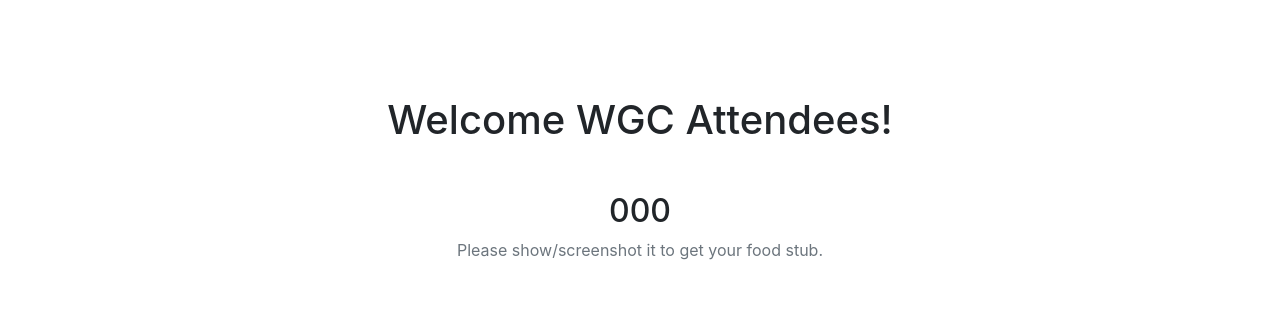
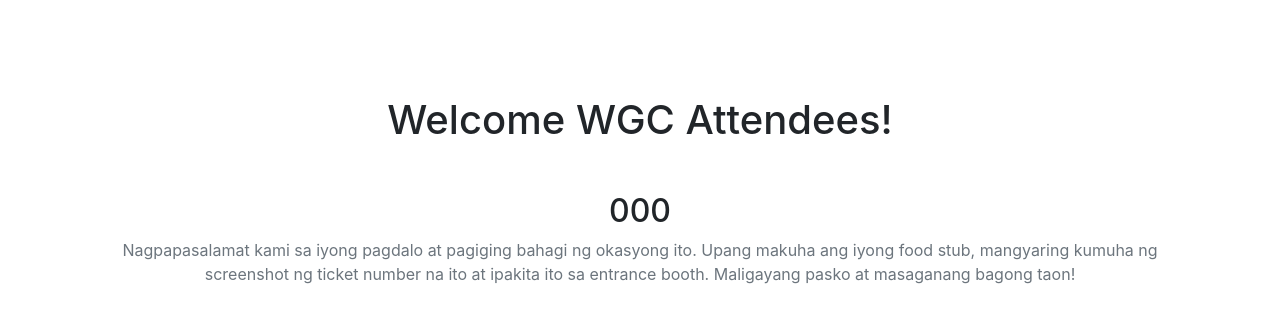
Before and after one commit to benjaminmeneque/invitation, a Django app: page /invitation-success/ in a window 1280 px wide. Shown: the top 323 px of the page. Run offline with Django 4.2, Linux system fonts and the light colour scheme; tables that the repository leaves empty hold one stand-in row (values such as "Sample post"); parts of the project's set-up code (start-up, migrations or seed data) failed here and were passed over; some libraries are stand-ins or nearby versions.

Commit message:
some changes

```diff
--- a/invitation/models.py
+++ b/invitation/models.py
@@ -12,6 +12,7 @@
         ("UpTC", "Uptitude Training Corp."),
         ("WGCCC", "WeSupport Group of Company Credit Cooperative"),
         ("TSTC", "Tranzend Solutions and Trading Corp."),
+        ("other guest", "Other Guest"),
     ]
 
     full_name = models.CharField(max_length=100, blank=False, null=False)
--- a/templates/invitations/invitation_success.html
+++ b/templates/invitations/invitation_success.html
@@ -1,6 +1,7 @@
 {% load static %}
 <!DOCTYPE html>
 <html lang="en">
+
 <head>
     <meta charset="UTF-8">
     <meta name="viewport" content="width=device-width, initial-scale=1.0">
@@ -8,13 +9,16 @@
     <!-- Bootstrap CSS -->
     <link href="https://maxcdn.bootstrapcdn.com/bootstrap/4.5.2/css/bootstrap.min.css" rel="stylesheet">
 </head>
+
 <body class="pt-5">
     <div class="container">
         <h1 class="text-center mt-5">Welcome WGC Attendees!</h1>
         {% if code %}
         <div class="text-center mt-5">
             <p class="h3"><strong class="h2">{{ code }}</strong></p>
-            <p class="text-muted">Please show/screenshot it to get your food stub.</p>
+            <p class="text-muted">Nagpapasalamat kami sa iyong pagdalo at pagiging bahagi ng okasyong ito. Upang makuha
+                ang iyong food stub, mangyaring kumuha ng screenshot ng ticket number na ito at ipakita ito sa entrance
+                booth. Maligayang pasko at masaganang bagong taon!</p>
         </div>
         {% endif %}
     </div>
@@ -24,4 +28,5 @@
     <script src="https://cdnjs.cloudflare.com/ajax/libs/popper.js/1.16.0/umd/popper.min.js"></script>
     <script src="https://maxcdn.bootstrapcdn.com/bootstrap/4.5.2/js/bootstrap.min.js"></script>
 </body>
+
 </html>
```
